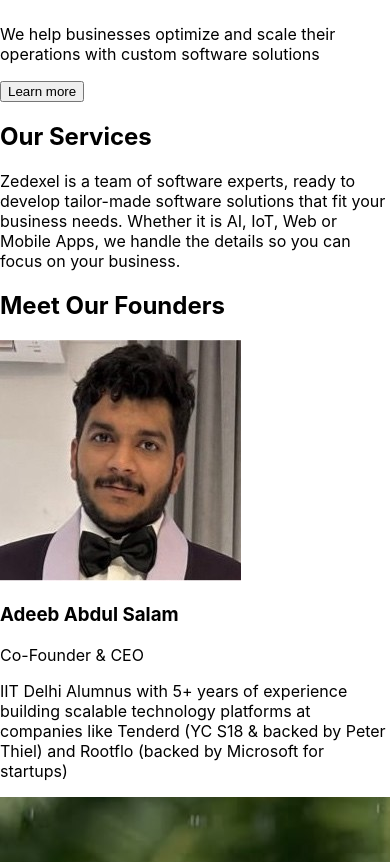
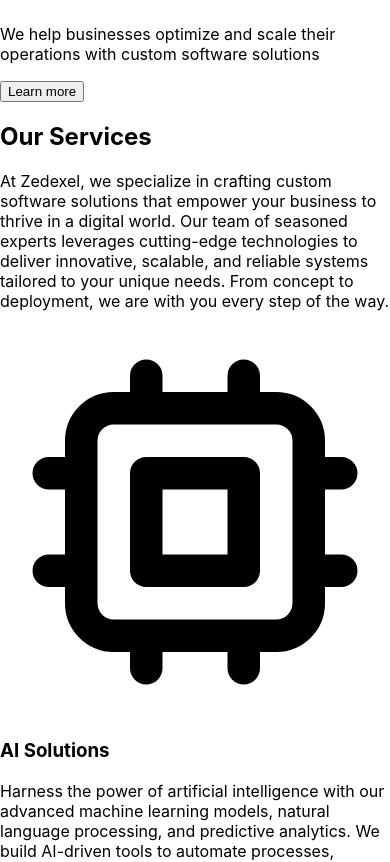
Before and after one commit to zedexel/zedexel.github.io, a React (Create React App) app: page / in a window 390 px wide. Shown: the part 966-1828 px from the top of the page. Built offline with nearby package versions, Linux system fonts and the light colour scheme; the HTML template or start-up script is replaced by a standard one.

Commit message:
update Services.tsx

```diff
--- a/src/components/Services.tsx
+++ b/src/components/Services.tsx
@@ -2,15 +2,167 @@
 
 const Services = () => {
   return (
-    <section id="services" className="py-20 h-screen px-6 bg-gradient-to-br from-gray-100 to-white flex justify-center items-center text-center">
-      <div className="max-w-3xl mx-auto">
+    <section
+      id="services"
+      className="py-20 px-6 bg-gradient-to-br from-gray-100 to-white text-center"
+    >
+      {/* Header */}
+      <div className="max-w-4xl mx-auto mb-16">
         <h2 className="text-5xl font-bold mb-6 text-gray-900">Our Services</h2>
-        <p className="text-lg text-gray-700 leading-relaxed">
-          Zedexel is a team of software experts, ready to develop tailor-made
-          software solutions that fit your business needs. Whether it is
-          <span className="font-semibold text-gray-900"> AI, IoT, Web or Mobile Apps</span>,
-          we handle the details so you can focus on your business.
+        <p className="text-xl text-gray-700 leading-relaxed">
+          At Zedexel, we specialize in crafting custom software solutions
+          that empower your business to thrive in a digital world. Our team of seasoned experts
+          leverages cutting-edge technologies to deliver innovative, scalable, and reliable systems
+          tailored to your unique needs. From concept to deployment, we are with you every step of the way.
         </p>
+      </div>
+
+      {/* Services Grid */}
+      <div className="max-w-6xl mx-auto grid grid-cols-1 sm:grid-cols-2 lg:grid-cols-3 gap-8 mb-20">
+        {/* Service 1: AI Solutions */}
+        <div className="bg-white p-6 rounded-lg shadow-md hover:shadow-lg transition-shadow duration-300">
+          <svg
+            className="w-12 h-12 mx-auto mb-4 text-gray-900"
+            fill="none"
+            stroke="currentColor"
+            viewBox="0 0 24 24"
+            xmlns="http://www.w3.org/2000/svg"
+          >
+            <path
+              strokeLinecap="round"
+              strokeLinejoin="round"
+              strokeWidth="2"
+              d="M9 3v2m6-2v2M9 19v2m6-2v2M5 9H3m2 6H3m18-6h-2m2 6h-2M7 19h10a2 2 0 002-2V7a2 2 0 00-2-2H7a2 2 0 00-2 2v10a2 2 0 002 2zM9 9h6v6H9V9z"
+            />
+          </svg>
+          <h3 className="text-xl font-semibold text-gray-900 mb-2">AI Solutions</h3>
+          <p className="text-gray-700">
+            Harness the power of artificial intelligence with our advanced machine learning models,
+            natural language processing, and predictive analytics. We build AI-driven tools to
+            automate processes, enhance decision-making, and unlock new opportunities.
+          </p>
+        </div>
+
+        {/* Service 2: IoT Development */}
+        <div className="bg-white p-6 rounded-lg shadow-md hover:shadow-lg transition-shadow duration-300">
+          <svg
+            className="w-12 h-12 mx-auto mb-4 text-gray-900"
+            fill="none"
+            stroke="currentColor"
+            viewBox="0 0 24 24"
+            xmlns="http://www.w3.org/2000/svg"
+          >
+            <path
+              strokeLinecap="round"
+              strokeLinejoin="round"
+              strokeWidth="2"
+              d="M15 10l4.553-2.276A1 1 0 0121 8.618v6.764a1 1 0 01-1.447.894L15 14M5 18h8a2 2 0 002-2V8a2 2 0 00-2-2H5a2 2 0 00-2 2v8a2 2 0 002 2z"
+            />
+          </svg>
+          <h3 className="text-xl font-semibold text-gray-900 mb-2">IoT Development</h3>
+          <p className="text-gray-700">
+            Connect your physical world to the digital realm with our IoT expertise. We design and
+            implement smart systems for real-time monitoring, data collection, and automation,
+            optimized for industries like manufacturing, healthcare, and logistics.
+          </p>
+        </div>
+
+        {/* Service 3: Web Applications */}
+        <div className="bg-white p-6 rounded-lg shadow-md hover:shadow-lg transition-shadow duration-300">
+          <svg
+            className="w-12 h-12 mx-auto mb-4 text-gray-900"
+            fill="none"
+            stroke="currentColor"
+            viewBox="0 0 24 24"
+            xmlns="http://www.w3.org/2000/svg"
+          >
+            <path
+              strokeLinecap="round"
+              strokeLinejoin="round"
+              strokeWidth="2"
+              d="M21 12a9 9 0 01-9 9m9-9a9 9 0 00-9-9m9 9H3m9 9a9 9 0 01-9-9m9 9c1.657 0 3-4.03 3-9s-1.343-9-3-9m0 18c-1.657 0-3-4.03-3-9s1.343-9 3-9m-9 9a9 9 0 019-9"
+            />
+          </svg>
+          <h3 className="text-xl font-semibold text-gray-900 mb-2">Web Applications</h3>
+          <p className="text-gray-700">
+            Elevate your online presence with robust, responsive web applications. Our team delivers
+            fast, secure, and user-friendly platforms, from e-commerce sites to complex dashboards,
+            built with the latest frameworks and technologies.
+          </p>
+        </div>
+
+        {/* Service 4: Mobile Apps */}
+        <div className="bg-white p-6 rounded-lg shadow-md hover:shadow-lg transition-shadow duration-300">
+          <svg
+            className="w-12 h-12 mx-auto mb-4 text-gray-900"
+            fill="none"
+            stroke="currentColor"
+            viewBox="0 0 24 24"
+            xmlns="http://www.w3.org/2000/svg"
+          >
+            <path
+              strokeLinecap="round"
+              strokeLinejoin="round"
+              strokeWidth="2"
+              d="M12 18h.01M8 21h8a2 2 0 002-2V5a2 2 0 00-2-2H8a2 2 0 00-2 2v14a2 2 0 002 2z"
+            />
+          </svg>
+          <h3 className="text-xl font-semibold text-gray-900 mb-2">Mobile Apps</h3>
+          <p className="text-gray-700">
+            Reach your audience on the go with custom mobile applications. We create native and
+            cross-platform apps for iOS and Android, designed for performance, usability, and
+            seamless integration with your existing systems.
+          </p>
+        </div>
+
+        {/* Service 5: Data Solutions */}
+        <div className="bg-white p-6 rounded-lg shadow-md hover:shadow-lg transition-shadow duration-300">
+          <svg
+            className="w-12 h-12 mx-auto mb-4 text-gray-900"
+            fill="none"
+            stroke="currentColor"
+            viewBox="0 0 24 24"
+            xmlns="http://www.w3.org/2000/svg"
+          >
+            <circle cx="12" cy="4" r="2" strokeWidth="2" />
+            <circle cx="4" cy="12" r="2" strokeWidth="2" />
+            <circle cx="20" cy="12" r="2" strokeWidth="2" />
+            <circle cx="12" cy="20" r="2" strokeWidth="2" />
+            <line x1="12" y1="6" x2="12" y2="18" strokeWidth="2" />
+            <line x1="6" y1="12" x2="10" y2="12" strokeWidth="2" />
+            <line x1="14" y1="12" x2="18" y2="12" strokeWidth="2" />
+          </svg>
+          <h3 className="text-xl font-semibold text-gray-900 mb-2">Data Solutions</h3>
+          <p className="text-gray-700">
+            Transform raw data into actionable insights with our data solutions. We offer web scraping
+            to gather critical information, big data processing for large-scale analysis, and custom
+            data pipelines to optimize your business intelligence and decision-making.
+          </p>
+        </div>
+
+        {/* Service 6: ERP Solutions */}
+        <div className="bg-white p-6 rounded-lg shadow-md hover:shadow-lg transition-shadow duration-300">
+          <svg
+            className="w-12 h-12 mx-auto mb-4 text-gray-900"
+            fill="none"
+            stroke="currentColor"
+            viewBox="0 0 24 24"
+            xmlns="http://www.w3.org/2000/svg"
+          >
+            <path
+              strokeLinecap="round"
+              strokeLinejoin="round"
+              strokeWidth="2"
+              d="M19 11H5m14 0a2 2 0 012 2v6a2 2 0 01-2 2H5a2 2 0 01-2-2v-6a2 2 0 012-2m14 0V9a2 2 0 00-2-2M5 11V9a2 2 0 012-2m0 0V5a2 2 0 012-2h6a2 2 0 012 2v2M7 7h10"
+            />
+          </svg>
+          <h3 className="text-xl font-semibold text-gray-900 mb-2">ERP Solutions</h3>
+          <p className="text-gray-700">
+            Streamline your operations with our ERP solutions. We develop integrated systems to
+            manage core business processes (finance, HR, supply chain, and more) delivering efficiency,
+            transparency, and real-time insights tailored to your enterprise needs.
+          </p>
+        </div>
       </div>
     </section>
   );
```
